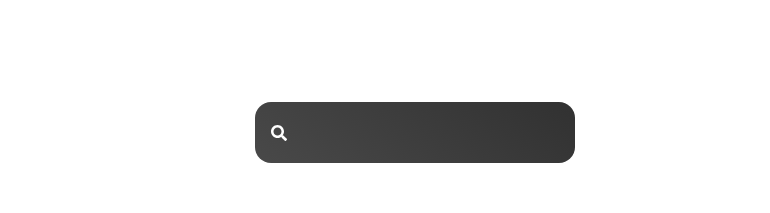
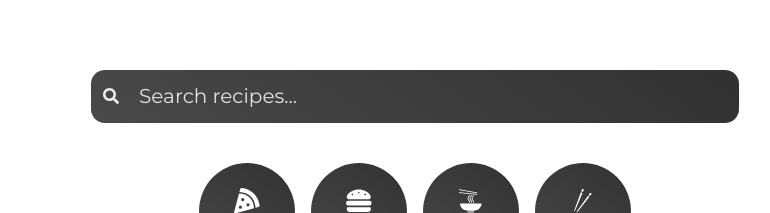
Before and after one commit to negarbaharmand/deliciousness, a React (Vite) app: page /recipe/1 in a window 1280 px wide. Shown: the part 122-335 px from the top of the page, without its empty margins (225-995 px from the left). Built offline with nearby package versions, Linux system fonts and the light colour scheme; no server answers.

Commit message:
Fix style

```diff
--- a/src/component/Popular.jsx
+++ b/src/component/Popular.jsx
@@ -106,15 +106,25 @@
 
   p {
     position: absolute;
+    left: 0;
+    right: 0;
+    bottom: 0;
     z-index: 2;
-    inset-inline: 0;
-    bottom: 0;
-    color: white;
-    text-align: center;
+
+    color: #fff;
     font-weight: 600;
     font-size: clamp(0.9rem, 2.5vw, 1.05rem);
-    padding: 0.75rem 0.75rem;
-    text-shadow: 0 1px 2px rgba(0, 0, 0, 0.55);
+    line-height: 1.25;
+
+    padding: 0.75rem 1rem;
+
+    background: linear-gradient(
+      to top,
+      rgba(17, 24, 39, 0.65),
+      rgba(17, 24, 39, 0.45)
+    );
+    backdrop-filter: blur(3px);
+    border-top: 1px solid rgba(255, 255, 255, 0.08);
   }
 `;
 
--- a/src/component/Search.jsx
+++ b/src/component/Search.jsx
@@ -13,13 +13,23 @@
   };
 
   return (
-    <FormStyle onSubmit={submitHandler}>
+    <FormStyle
+      onSubmit={submitHandler}
+      role="search"
+      aria-label="Search recipes"
+    >
       <div>
-        <FaSearch></FaSearch>
+        <FaSearch aria-hidden="true" />
+        <label htmlFor="recipe-search" className="visually-hidden">
+          Search recipes
+        </label>
         <input
+          id="recipe-search"
           onChange={(e) => setInput(e.target.value)}
           type="text"
           value={input}
+          placeholder="Search recipes..."
+          autoComplete="off"
         />
       </div>
     </FormStyle>
@@ -27,8 +37,19 @@
 }
 
 const FormStyle = styled.form`
-  margin: 4rem auto; /* Center the search bar horizontally */
-  max-width: 320px; /* Adjust the maximum width as needed */
+  margin: 2rem auto 2.5rem;
+  padding: 0 1rem;
+  width: 100%;
+  max-width: 680px;
+
+  .visually-hidden {
+    position: absolute !important;
+    height: 1px;
+    width: 1px;
+    overflow: hidden;
+    clip: rect(1px, 1px, 1px, 1px);
+    white-space: nowrap;
+  }
 
   div {
     width: 100%;
@@ -36,23 +57,33 @@
   }
 
   input {
+    width: 100%;
     border: none;
     background: linear-gradient(35deg, #494949, #313131);
-    font-size: 1.5rem;
+    font-size: clamp(1rem, 2.5vw, 1.25rem);
     color: white;
-    padding: 1rem 3rem;
-    border: none;
-    border-radius: 1rem;
+    padding: 0.9rem 1rem 0.9rem 3rem;
+    border-radius: 0.875rem;
     outline: none;
-    width: 100%;
   }
 
   svg {
     position: absolute;
     top: 50%;
-    left: 0%;
-    transform: translate(100%, -50%);
+    left: 0.75rem;
+    transform: translateY(-50%);
     color: white;
+    font-size: 1rem;
+    opacity: 0.9;
+    pointer-events: none;
+  }
+
+  input::placeholder {
+    color: rgba(255, 255, 255, 0.85);
+  }
+
+  input:focus {
+    box-shadow: 0 0 0 3px rgba(242, 113, 33, 0.45);
   }
 `;
 
--- a/src/component/Veggie.jsx
+++ b/src/component/Veggie.jsx
@@ -104,15 +104,25 @@
 
   p {
     position: absolute;
+    left: 0;
+    right: 0;
+    bottom: 0;
     z-index: 2;
-    inset-inline: 0;
-    bottom: 0;
-    color: white;
-    text-align: center;
+
+    color: #fff;
     font-weight: 600;
     font-size: clamp(0.9rem, 2.5vw, 1.05rem);
-    padding: 0.75rem 0.75rem;
-    text-shadow: 0 1px 2px rgba(0, 0, 0, 0.55);
+    line-height: 1.25;
+
+    padding: 0.75rem 1rem;
+
+    background: linear-gradient(
+      to top,
+      rgba(17, 24, 39, 0.65),
+      rgba(32, 41, 61, 0.45)
+    );
+    backdrop-filter: blur(3px);
+    border-top: 1px solid rgba(255, 255, 255, 0.08);
   }
 `;
 
```
